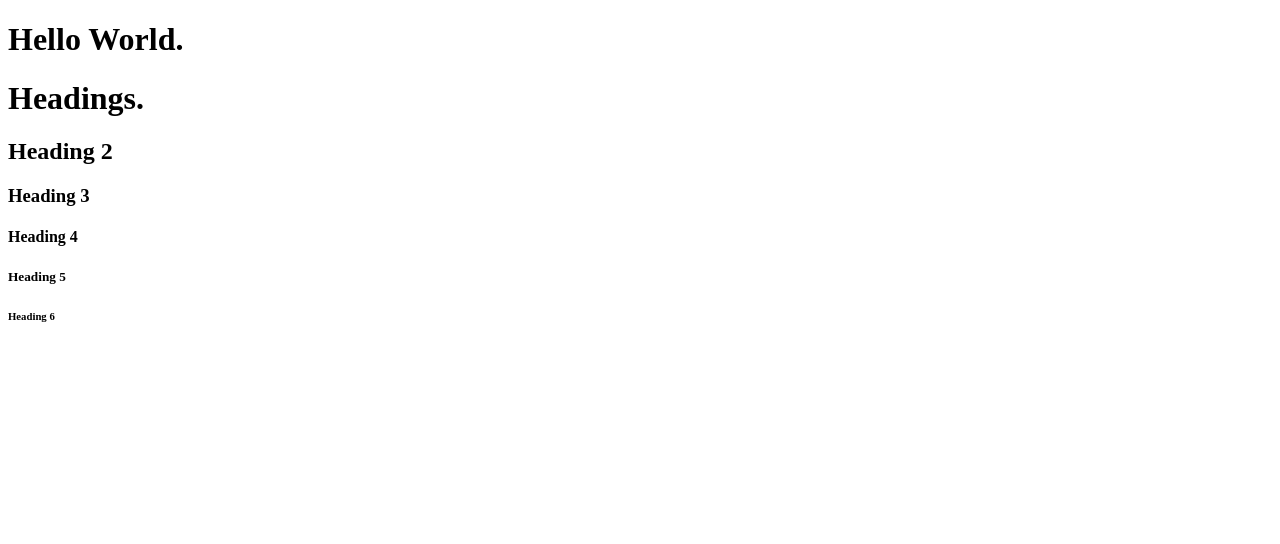
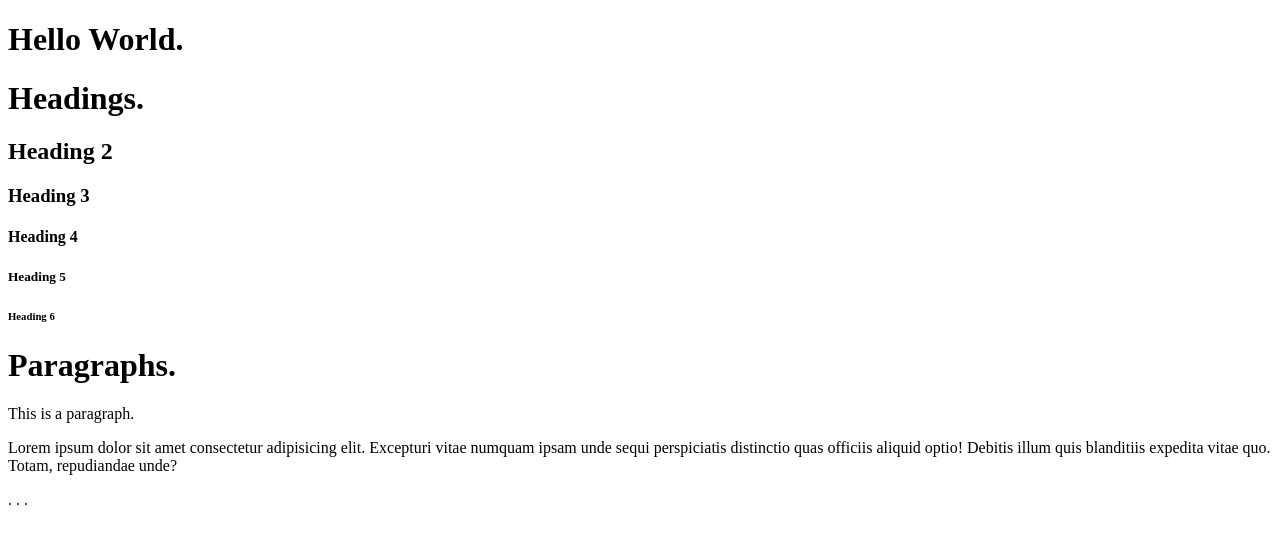
Before and after one commit to Alphaoo1/Frontend, a plain HTML site: page HTML_Sandbox/index.html in a window 1280 px wide. Drawn offline with Linux system fonts and the light colour scheme.

Commit message:
paragraphs

```diff
--- a/HTML_Sandbox/index.html
+++ b/HTML_Sandbox/index.html
@@ -20,5 +20,14 @@
         <h4>Heading 4</h4>
         <h5>Heading 5</h5>
         <h6>Heading 6</h6>
+
+        <h1>Paragraphs.</h1>
+        <!-- Paragraph -->
+        <p>This is a paragraph.</p>
+        <p>Lorem ipsum dolor sit amet consectetur adipisicing elit. Excepturi vitae numquam ipsam unde sequi perspiciatis distinctio quas officiis aliquid optio! Debitis illum quis blanditiis expedita vitae quo. Totam, repudiandae unde?</p>
+
+
+        <p> . . . </p>
+
     </body>
 </html>
```
